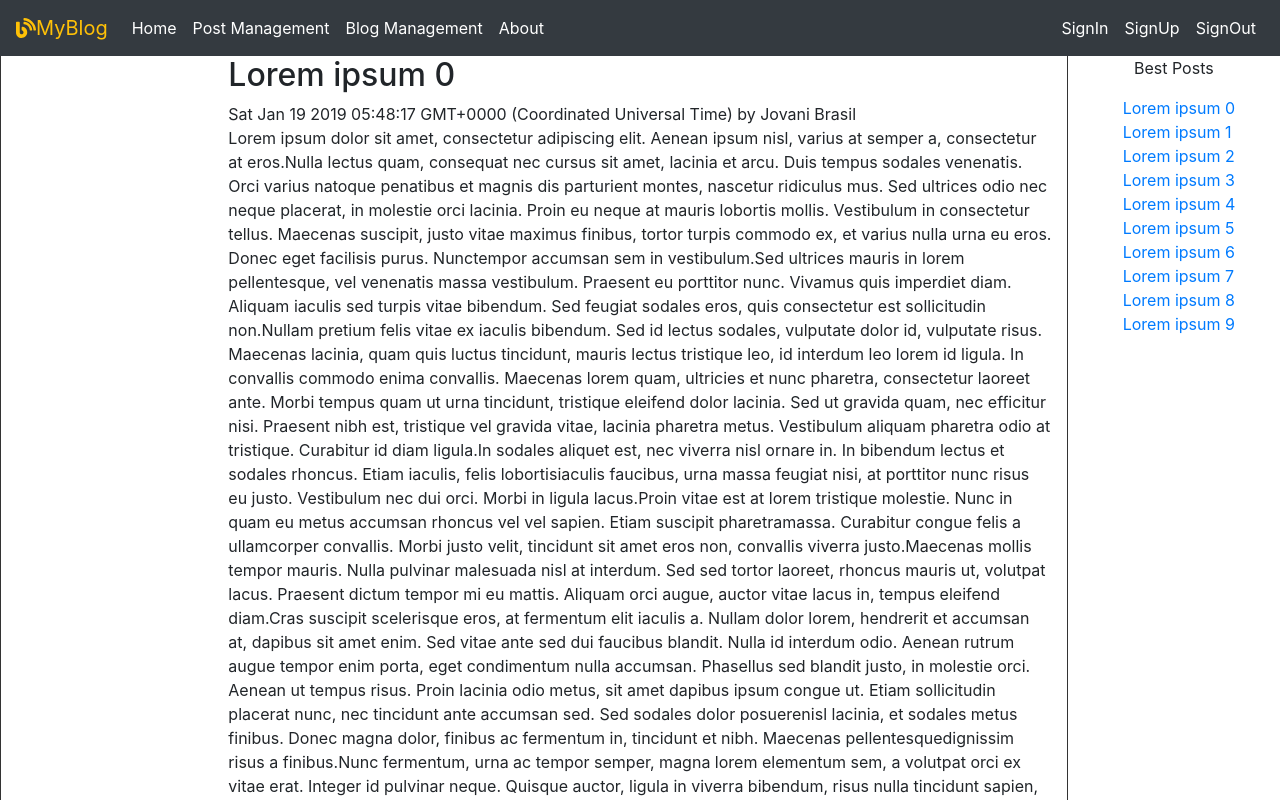
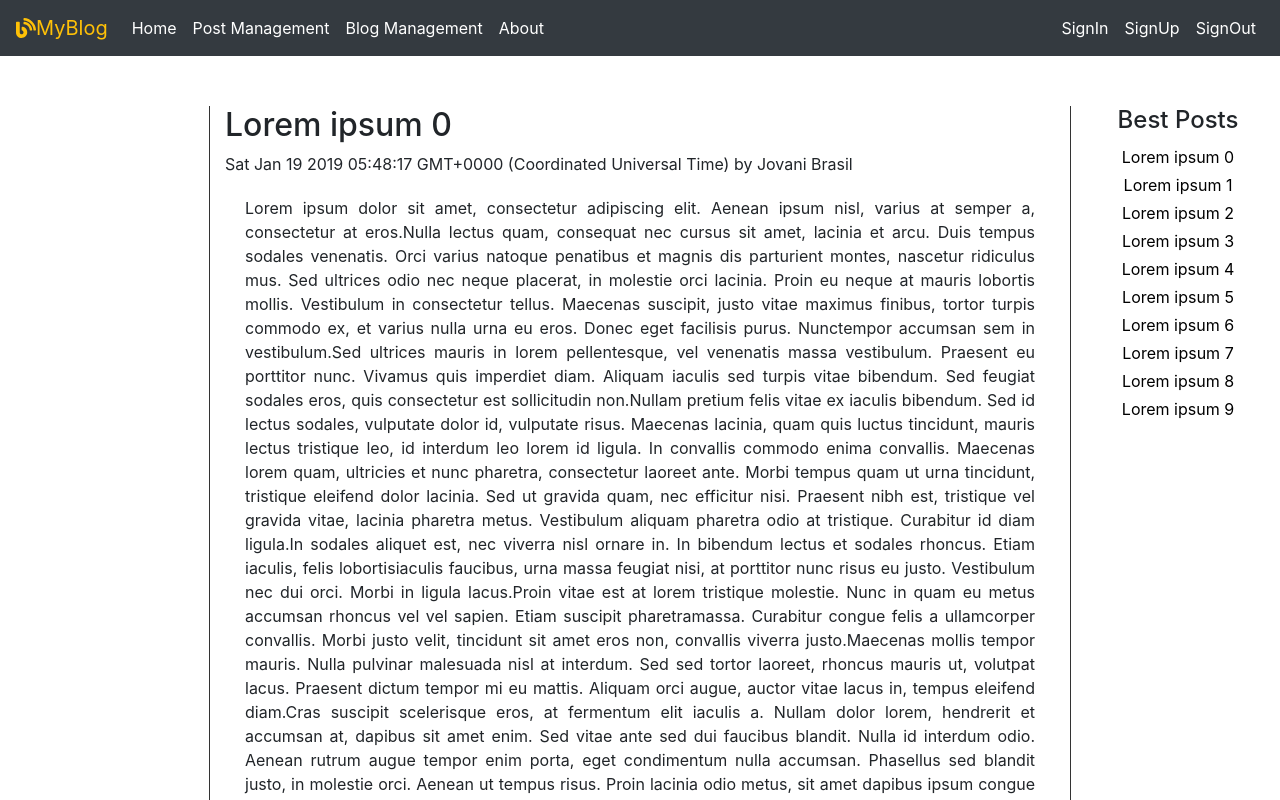
Before and after one commit to jovanibrasil/blog-app-angular, an Angular app: page /post/0 in a window 1280 px wide. Shown: the top 800 px of the page. Built offline with nearby package versions, Linux system fonts and the light colour scheme.

Commit message:
Upgrade interface layout
Main component: add links on the post summary title
Links to posts: change color of links to black
Post component: update page layout
General: fix footer position. Now the header is minimally on the screen
botton or bellow the content.

```diff
--- a/src/app/app.component.html
+++ b/src/app/app.component.html
@@ -1,5 +1,5 @@
-<div>
+<div style="display: flex; flex-direction: column; min-height: 100vh;">
   <app-header></app-header>
-  <router-outlet></router-outlet>
-  <app-footer></app-footer>
+  <router-outlet style="flex: 1;"></router-outlet>
+  <app-footer ></app-footer>
 </div>
--- a/src/app/aside-post-list/aside-post-list.component.css
+++ b/src/app/aside-post-list/aside-post-list.component.css
@@ -0,0 +1,3 @@
+a {
+    color: black;
+}
--- a/src/app/aside-post-list/aside-post-list.component.html
+++ b/src/app/aside-post-list/aside-post-list.component.html
@@ -1,7 +1,9 @@
-<div>
-  <p class="text-center">Best Posts</p>
-  <ul style="list-style-type:none" >
-    <li *ngFor="let p of posts">
+<div class="text-center">
+  <div >
+    <h4>Best Posts</h4>
+  </div>
+  <ul style="list-style-type:none; padding-left: 0px; " >
+    <li *ngFor="let p of posts" style=" padding: 2px 0px;">
         <a [routerLink]="['/post', p.id]">{{p.title}}</a>
     </li>
   </ul>
--- a/src/app/main/main.component.html
+++ b/src/app/main/main.component.html
@@ -1,4 +1,4 @@
-<div class="class=container-fluid" style="padding: 50px 10px">
+<div class="container-fluid" style="padding: 50px 10px">
   <div class="row">
 
     <div class="col-md-2" style="border-left: 1px solid #333">
--- a/src/app/post-list/post-list.component.css
+++ b/src/app/post-list/post-list.component.css
@@ -0,0 +1,3 @@
+a {
+    color: black;
+}
--- a/src/app/post-list/post-list.component.html
+++ b/src/app/post-list/post-list.component.html
@@ -1,7 +1,10 @@
 <div *ngFor="let p of posts">
-    <h4 class="post-title">{{p.title}}</h4>
+
+    <a [routerLink]="[ '/post', p.id ]">
+        <h4 class="post-title">{{p.title}}</h4>
+    </a>
     <div class="post-date">
     Postado em {{p.date}} por {{p.author}}
     </div>
-    <p class="post-head-content">{{p.summary}}</p>
+    <p class="post-head-content">{{p.summary}}<a [routerLink]="[ '/post', p.id ]">Full post</a></p>
 </div>
--- a/src/app/post-management/post-management.component.html
+++ b/src/app/post-management/post-management.component.html
@@ -1,3 +1,5 @@
-<p>
-  post-management works!
-</p>
+<div >
+  <p >
+    post-management works!
+  </p>
+</div>
--- a/src/app/post/post.component.css
+++ b/src/app/post/post.component.css
@@ -0,0 +1,4 @@
+.content {
+    padding: 20px;
+    text-align: justify;
+}
--- a/src/app/post/post.component.html
+++ b/src/app/post/post.component.html
@@ -1,8 +1,12 @@
-<div class="container-fluid" >
-    <div class="row">
-      <div class="col-md-2" style="border-left: 1px solid #333; border-right: 0px">
+<div class="container-fluid" style="padding: 50px 10px">
+
+  <div class="row" >
+      <!-- Left sidebar: post author info -->
+      <div class="col-md-2" style="border-right: 1px solid #333">
 
       </div>
+
+      <!-- Post -->
       <div class="col-md-8">
         <article>
           <h2 class="title">{{post.title}}</h2>
@@ -12,8 +16,12 @@
           </div>
         </article>
       </div>
+
+      <!-- Right sidebar: best blog posts -->
       <div class="col-md-2" style="border-left: 1px solid #333; border-right: 0px">
           <app-aside-post-list></app-aside-post-list>
       </div>
+
     </div>
+
   </div>
--- a/src/styles.css
+++ b/src/styles.css
@@ -1,3 +1,7 @@
 /* You can add global styles to this file, and also import other style files */
 @import url(~bootstrap/dist/css/bootstrap.min.css);
 @import url(~font-awesome/css/font-awesome.css);
+
+html, body {
+    height: 100%;
+}
```
